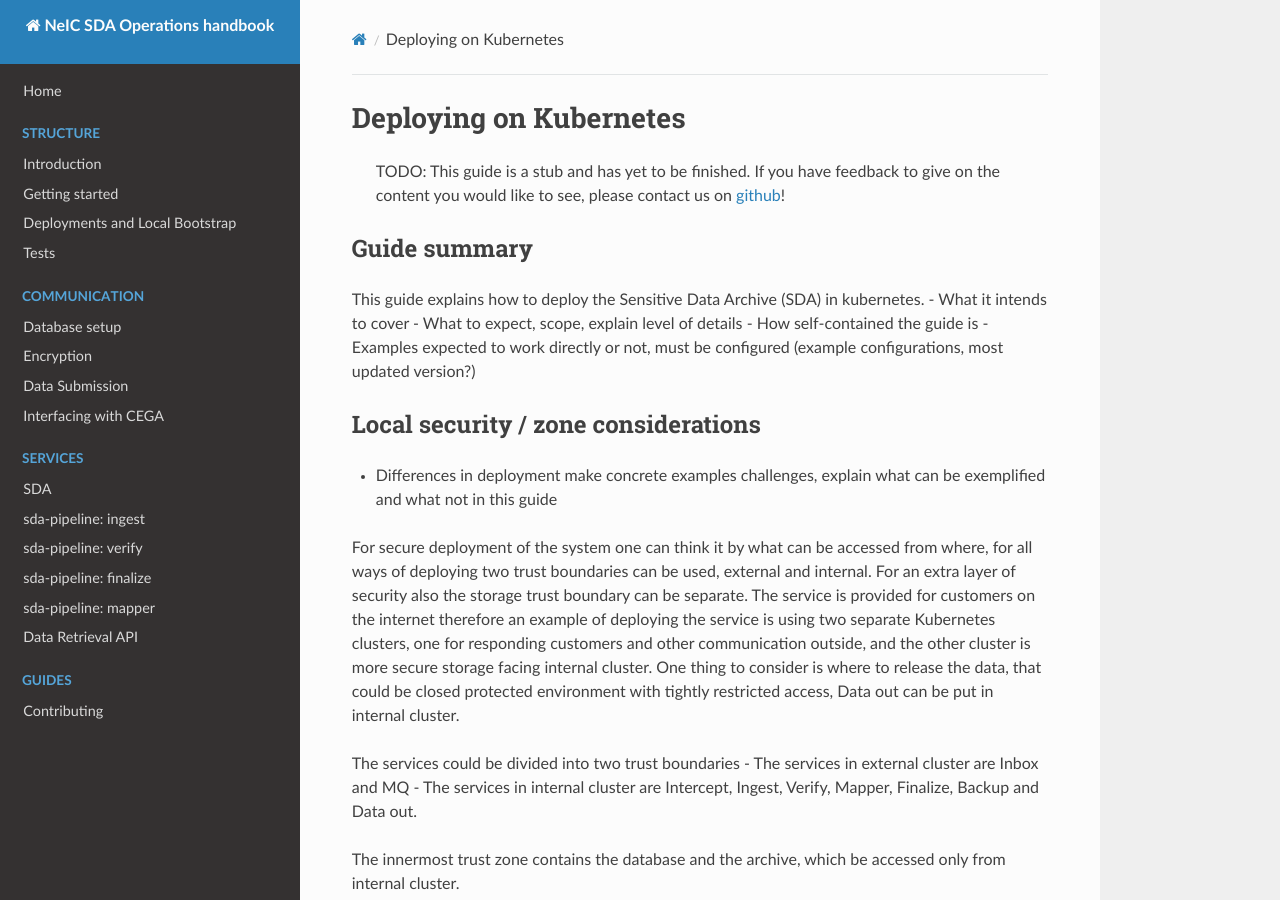
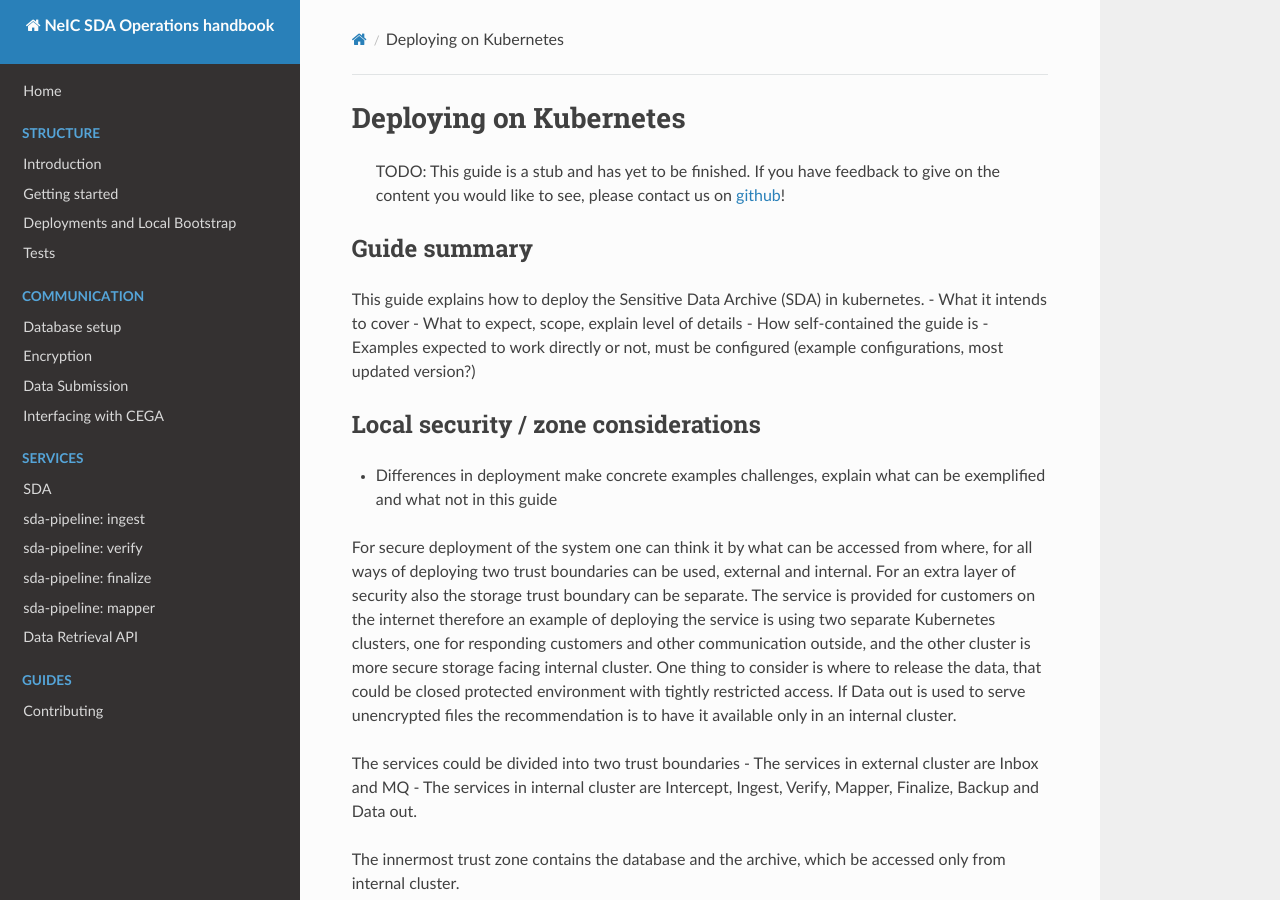
Before and after one commit to neicnordic/neic-sda, an MkDocs documentation site: the page built from docs/guides/deploy-k8s.md, in a window 1280 px wide and 900 px high. Built offline with MkDocs 1.6.1, drawn with Linux system fonts in a browser that asks for light colours; nearby versions of some CDN libraries.

Commit message:
add security recommedation for data out

```diff
--- a/docs/guides/deploy-k8s.md
+++ b/docs/guides/deploy-k8s.md
@@ -19,7 +19,7 @@ This guide explains how to deploy the Sensitive Data Archive (SDA) in kubernetes
 - Differences in deployment make concrete examples challenges, explain what can be exemplified and what not in this guide
 
 
-For secure deployment of the system one can think it by what can be accessed from where, for all ways of deploying two trust boundaries can be used, external and internal. For an extra layer of security also the storage trust boundary can be separate. The service is provided for customers on the internet therefore an example of deploying the service is using two separate Kubernetes clusters, one for responding customers and other communication outside, and the other cluster is more secure storage facing internal cluster. One thing to consider is where to release the data, that could be closed protected environment with tightly restricted access, Data out can be put in internal cluster.
+For secure deployment of the system one can think it by what can be accessed from where, for all ways of deploying two trust boundaries can be used, external and internal. For an extra layer of security also the storage trust boundary can be separate. The service is provided for customers on the internet therefore an example of deploying the service is using two separate Kubernetes clusters, one for responding customers and other communication outside, and the other cluster is more secure storage facing internal cluster. One thing to consider is where to release the data, that could be closed protected environment with tightly restricted access. If Data out is used to serve unencrypted files the recommendation is to have it available only in an internal cluster.
 
 The services could be divided into two trust boundaries
 - The services in external cluster are Inbox and MQ
```
